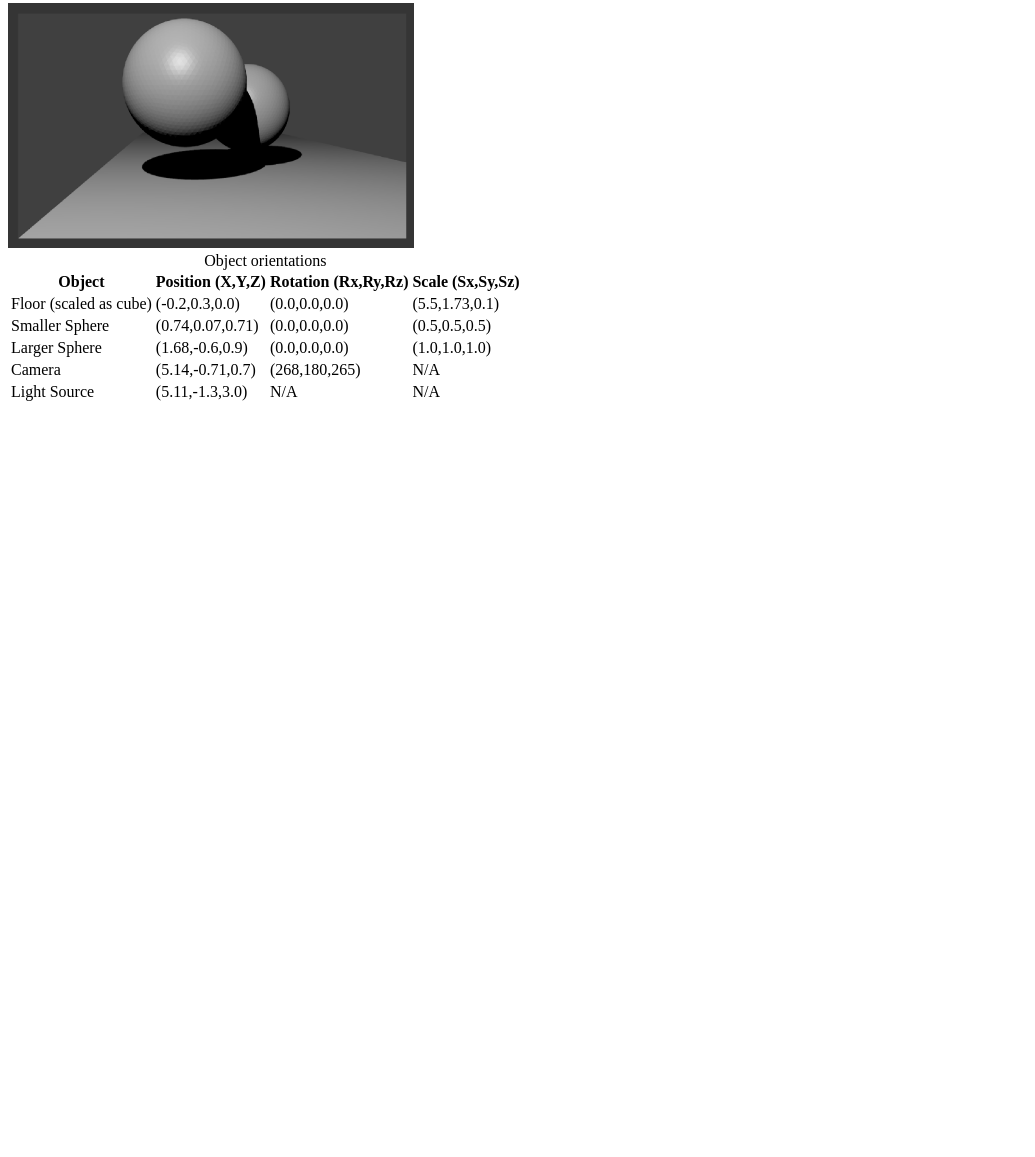
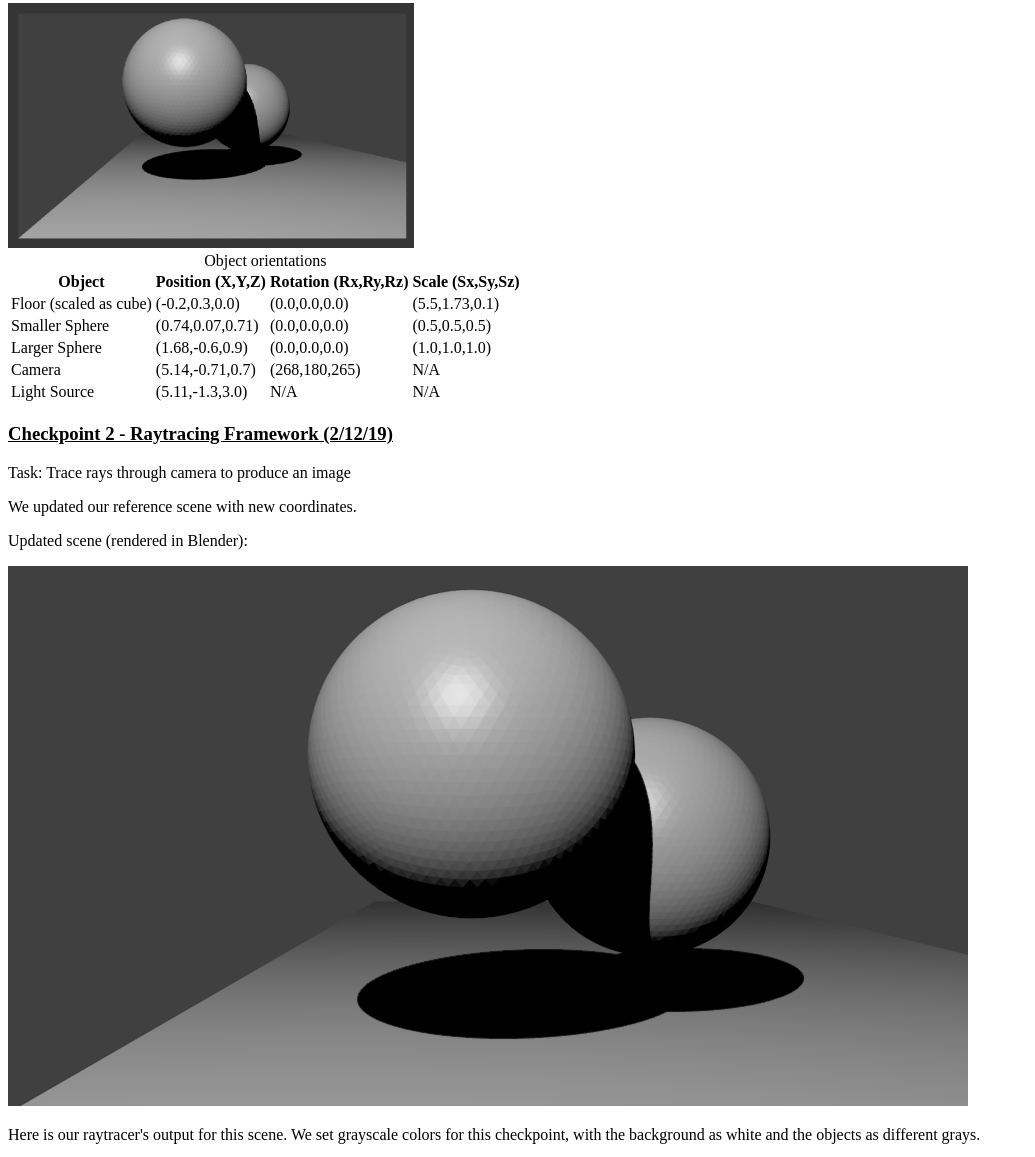
Before and after one commit to mrm8391/RaytracingSite, a plain HTML site: page index.html in a window 1280 px wide. Shown: the part 586-1743 px from the top of the page, without its empty margins (0-1035 px from the left). Before the commit the page ends 1052 px from the top, so only its background shows below. Drawn offline with Linux system fonts and the light colour scheme.

Commit message:
Checkpoint 2
Added images and description for Cpheckpoint 2

```diff
--- a/index.html
+++ b/index.html
@@ -71,6 +71,15 @@
 		</tbody>
 	</table>
 
+    <h3><u>Checkpoint 2 - Raytracing Framework (2/12/19)</u></h3>
+    <p>Task: Trace rays through camera to produce an image</p>
+    <p>We updated our reference scene with new coordinates.</p>
+    <p>Updated scene (rendered in Blender):</p>
+    <img src="img/SetTheSceneV3.png">
+
+    <p>Here is our raytracer's output for this scene. We set grayscale colors for this checkpoint, with the background as white and the objects as different grays.</p>
+    <img src="img/checkpointOne.png">
+
 	<br>
 	<br>
 	<br>
```
Also changed, not shown: img/SetTheSceneV3.png (added), img/checkpointOne.png (renamed from checkpointOne.png).
